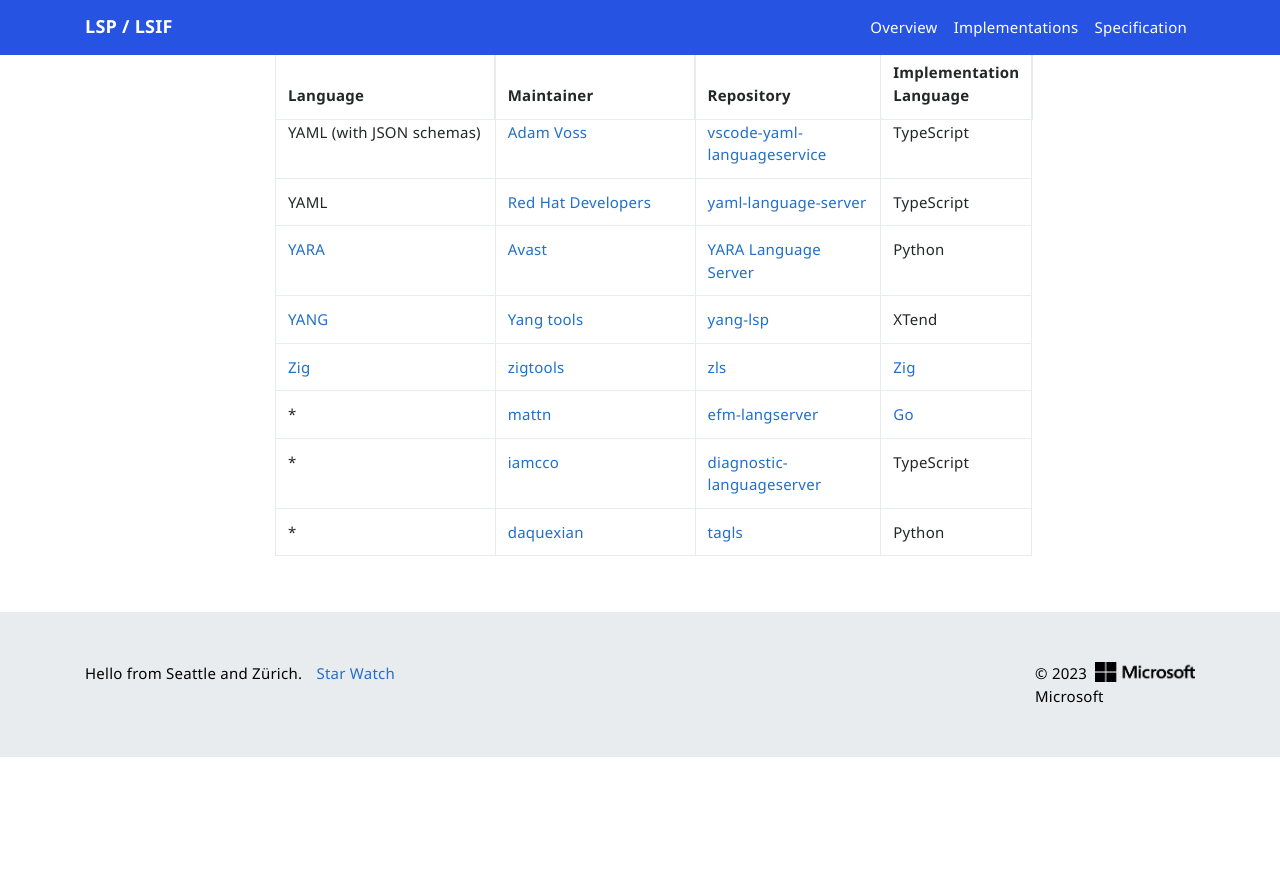
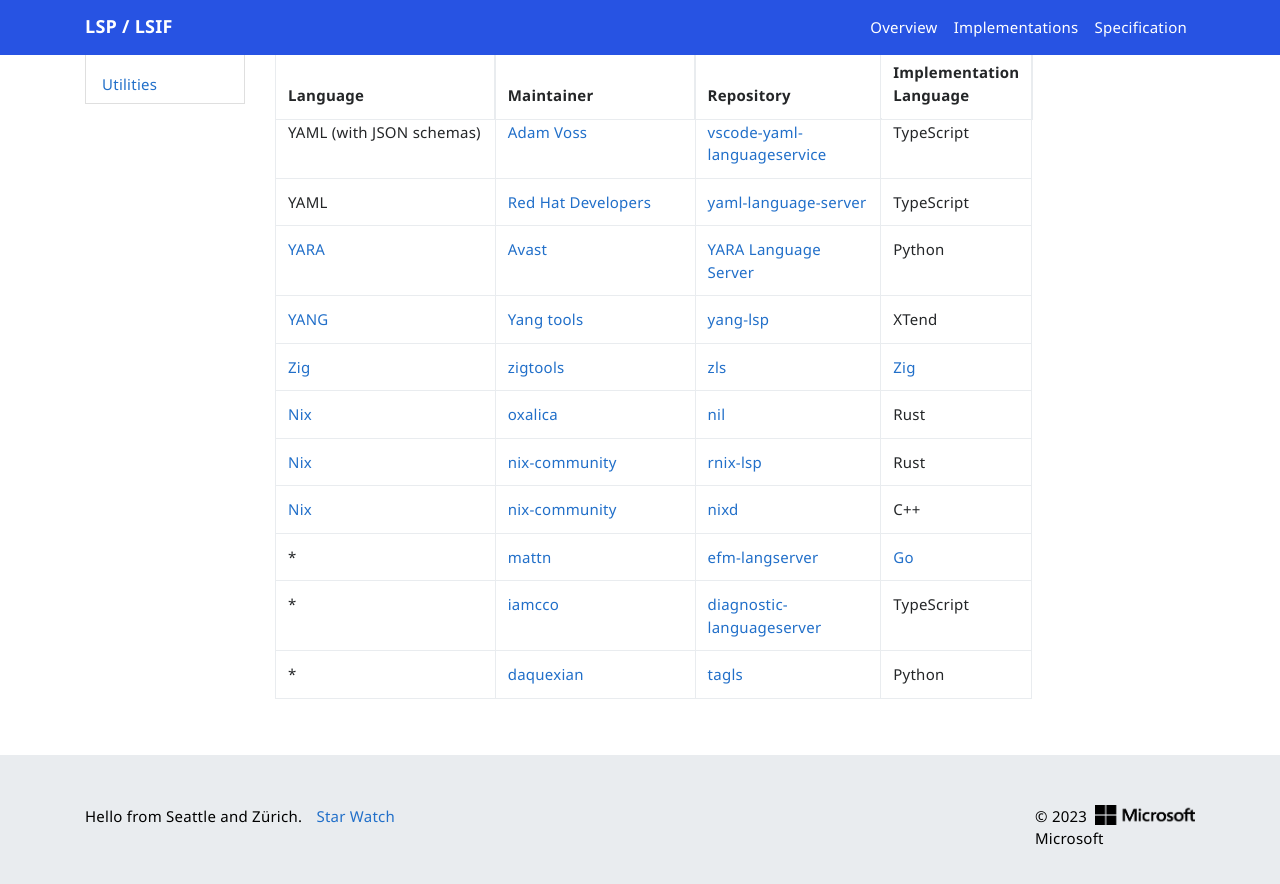
Before and after one commit to microsoft/language-server-protocol, a Jekyll site: the page built from _implementors/servers.md, in a window 1280 px wide and 900 px high, scrolled down 12818 px. Shown: the top 884 px of the window. Built offline with Jekyll 4.4.1, drawn with Linux system fonts in a browser that asks for light colours; nearby versions of some CDN libraries; comment, search, counter and statistics services are not loaded; before the commit the page ends 13575 px from its top, so only the background shows below that.

Commit message:
add LSP servers for Nix (#1835)

```diff
--- a/_implementors/servers.md
+++ b/_implementors/servers.md
@@ -237,6 +237,9 @@
 | [YARA](https://github.com/virusTotal/yara) | [Avast](https://github.com/avast) | [YARA Language Server](https://github.com/avast/yls) | Python |
 | [YANG](https://tools.ietf.org/html/rfc7950)| [Yang tools](https://github.com/yang-tools) | [yang-lsp](https://github.com/yang-tools/yang-lsp) |  XTend |
 | [Zig](https://ziglang.org/) | [zigtools](https://github.com/zigtools) | [zls](https://github.com/zigtools/zls) | [Zig](https://ziglang.org) |
+| [Nix](https://nix.dev/) | [oxalica](https://github.com/oxalica/) | [nil](https://github.com/oxalica/nil) | Rust
+| [Nix](https://nix.dev/) | [nix-community](https://github.com/nix-community/) | [rnix-lsp](https://github.com/nix-community/rnix-lsp) | Rust
+| [Nix](https://nix.dev/) | [nix-community](https://github.com/nix-community/) | [nixd](https://github.com/nix-community/nixd) | C++
 | * | [mattn](https://github.com/mattn) | [efm-langserver](https://github.com/mattn/efm-langserver) | [Go](https://golang.org/) |
 | * | [iamcco](https://github.com/iamcco) | [diagnostic-languageserver](https://github.com/iamcco/diagnostic-languageserver) | TypeScript |
 | * | [daquexian](https://github.com/daquexian) | [tagls](https://github.com/daquexian/tagls) | Python |
```
